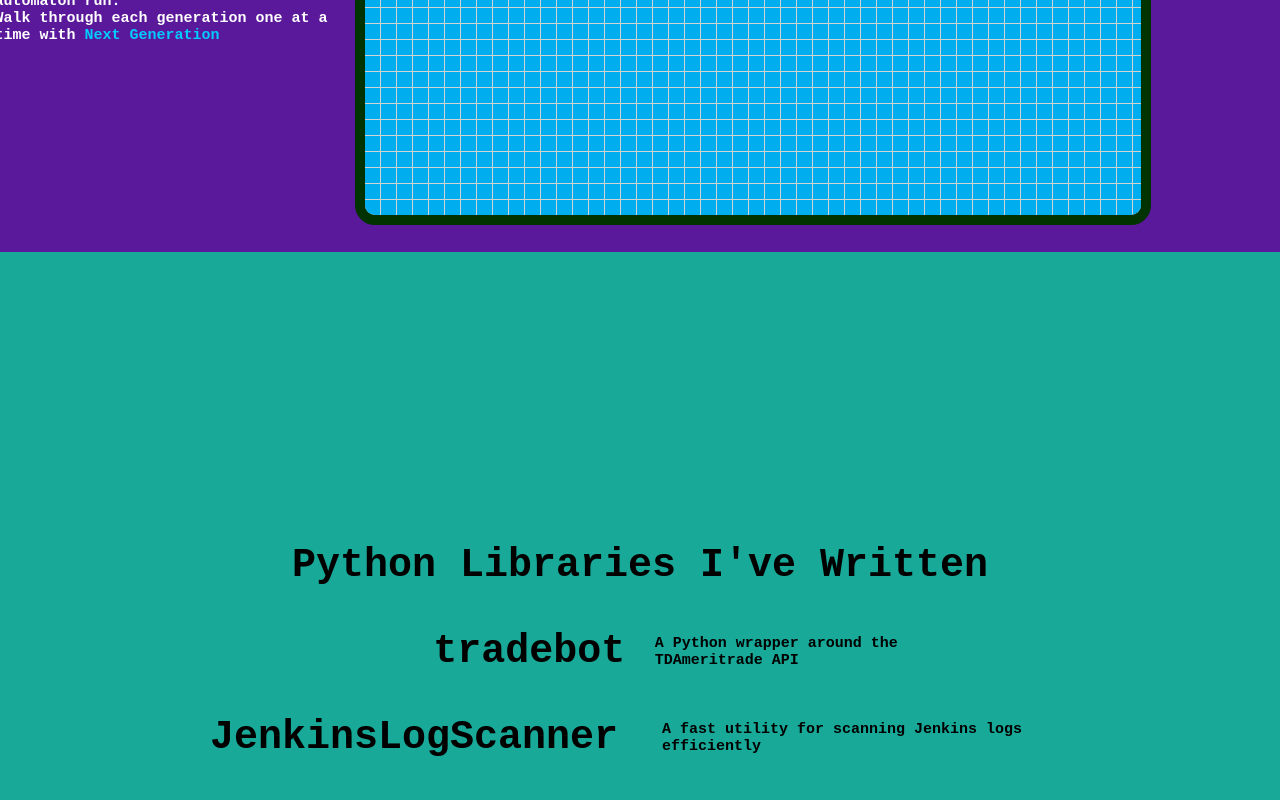
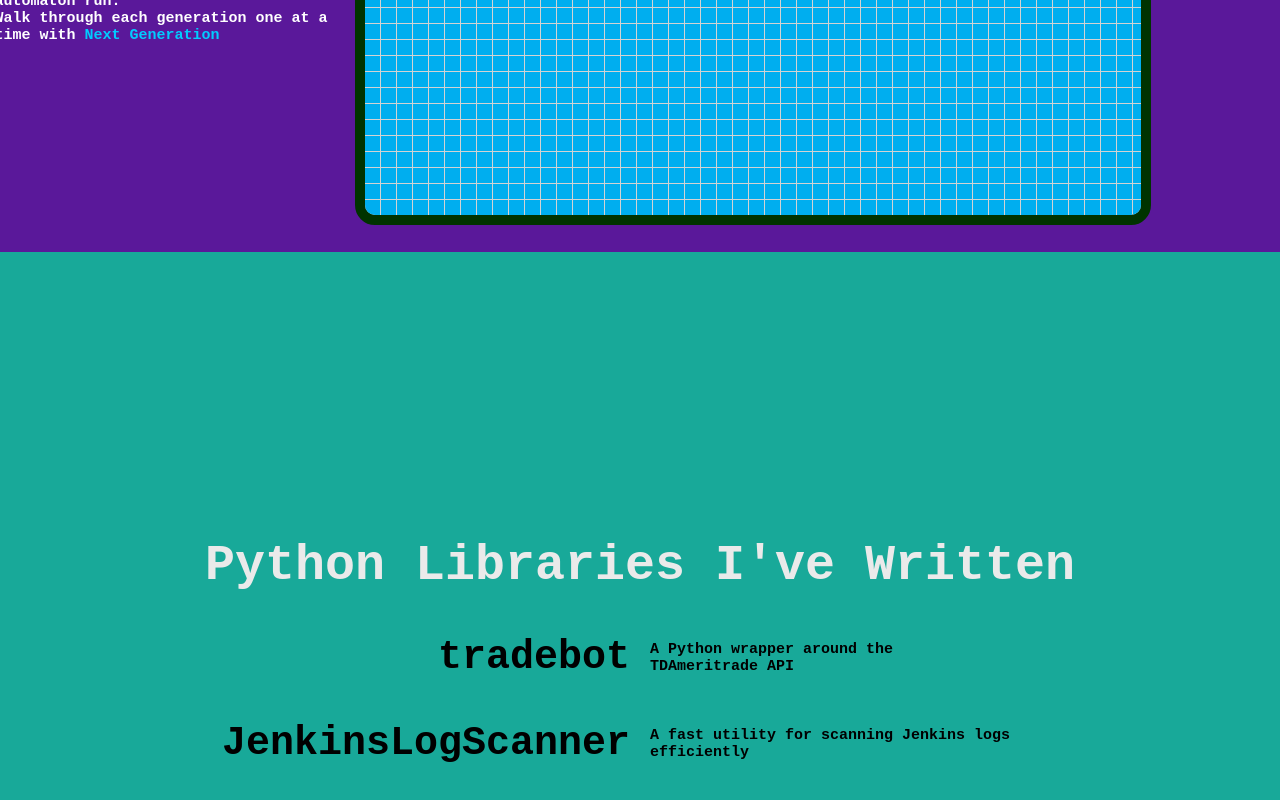
Before and after one commit to abarolli/Portfolio, a React (Vite) app: page / in a window 1280 px wide. Shown: the part 1394-2194 px from the top of the page. Built offline with nearby package versions, Linux system fonts and the light colour scheme.

Commit message:
Added className prop to Card

```diff
--- a/src/components/Card.module.css
+++ b/src/components/Card.module.css
@@ -1,6 +1,12 @@
 .cardContainer {
   display: flex;
-  column-gap: 5%;
+  column-gap: 20px;
+}
+
+.cardContainer.cardContainerHoverable:hover {
+  box-shadow: 0 0 10px black;
+  border-radius: 10px;
+  transition-duration: 200ms;
 }
 
 .cardSection {
--- a/src/components/Card.tsx
+++ b/src/components/Card.tsx
@@ -7,6 +7,7 @@ interface Props {
   IconComponent?: React.ReactNode;
   DescriptionComponent: React.ReactNode;
   style?: React.CSSProperties;
+  className?: string;
   displayClassName?: string;
   descriptionClassName?: string;
 }
@@ -16,11 +17,12 @@ function Card({
   IconComponent,
   DescriptionComponent,
   style,
+  className,
   displayClassName,
   descriptionClassName,
 }: Props) {
   return (
-    <div className={styles.cardContainer} style={style}>
+    <div className={[styles.cardContainer, className].join(" ")} style={style}>
       <div
         className={[
           styles.cardSection,
--- /dev/null
+++ b/src/components/PythonLibrariesScreen.module.css
@@ -0,0 +1,4 @@
+.header {
+  color: var(--secondary);
+  font-size: 5rem;
+}
--- a/src/components/PythonLibrariesScreen.tsx
+++ b/src/components/PythonLibrariesScreen.tsx
@@ -6,6 +6,7 @@ import colors from "../configs/colors";
 
 import "../index.css";
 import cardStyles from "./Card.module.css";
+import styles from "./PythonLibrariesScreen.module.css";
 
 const JenkinsLogScannerDescription = (
   <p>A fast utility for scanning Jenkins logs efficiently</p>
@@ -19,11 +20,12 @@ function PythonLibrariesScreen() {
       className="screen--centered screen--centered-col"
       style={{ backgroundColor: colors.buttons }}
     >
-      <h1>Python Libraries I've Written</h1>
+      <h1 className={styles.header}>Python Libraries I've Written</h1>
       <a href="https://pypi.org/project/tradebot/" target="_blank">
         <Card
           title="tradebot"
           DescriptionComponent={TradebotDescription}
+          className={cardStyles.cardContainerHoverable}
           displayClassName={cardStyles.cardSectionCenteredRightAligned}
           descriptionClassName={cardStyles.cardSectionCenteredLeftAligned}
         />
@@ -32,6 +34,7 @@ function PythonLibrariesScreen() {
         <Card
           title="JenkinsLogScanner"
           DescriptionComponent={JenkinsLogScannerDescription}
+          className={cardStyles.cardContainerHoverable}
           displayClassName={cardStyles.cardSectionCenteredRightAligned}
           descriptionClassName={cardStyles.cardSectionCenteredLeftAligned}
         />
```
